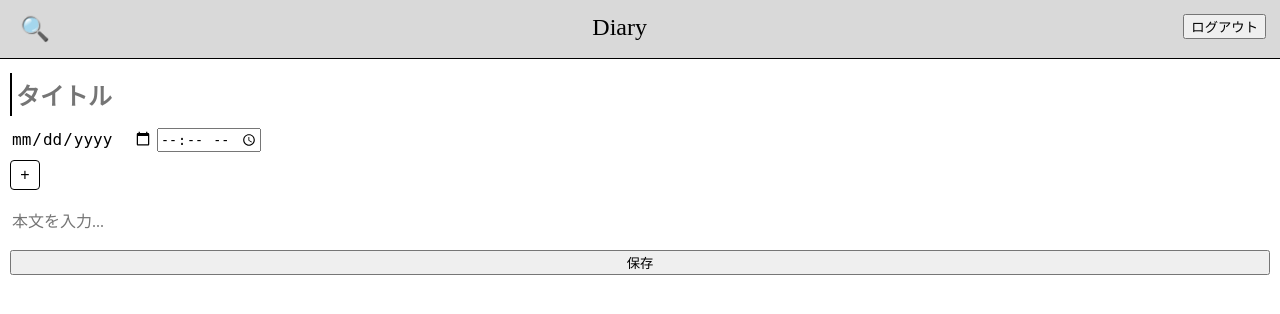
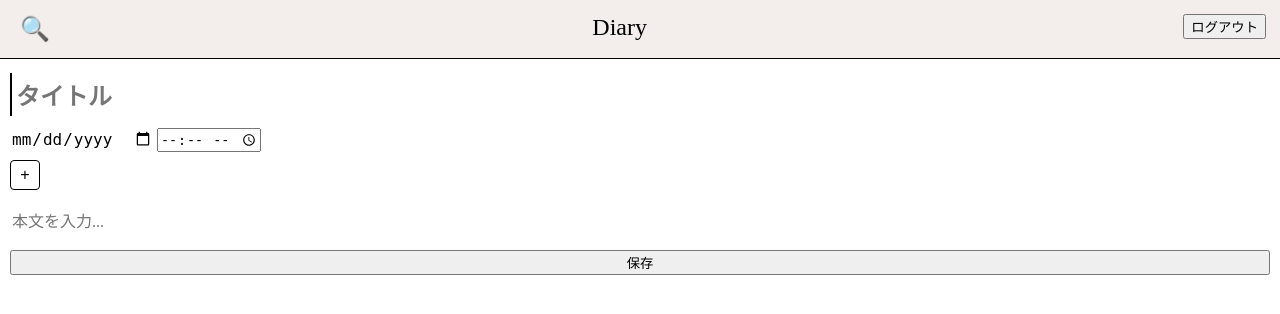
Before and after one commit to CoreNion/Diary, a Django app: page /entry/create/ in a window 1280 px wide. Shown: the top 314 px of the page. Run offline with Django 5.2, Linux system fonts and the light colour scheme; the visitor is signed in with stand-in values (Sample User, id 1).

Commit message:
[UI] 基本色を定義

```diff
--- a/static/css/base.css
+++ b/static/css/base.css
@@ -1,3 +1,10 @@
+:root {
+  --primary-color: wheat;
+  --primary-light-color: #F3EEEB;
+  --secondary-color: deepskyblue;
+  --secondary-bg-color: #E1EEFF;
+}
+
 body {
   margin: 0;
   background-color: white;
@@ -5,7 +12,7 @@ body {
 
 .top-navbar {
   padding: 14px;
-  background-color: #D9D9D9;
+  background-color: var(--primary-light-color);
 
   border-bottom: solid 1px;
 
--- a/static/css/create.css
+++ b/static/css/create.css
@@ -1,3 +1,10 @@
+:root {
+  --primary-color: wheat;
+  --primary-light-color: #F3EEEB;
+  --secondary-color: skyblue;
+  --secondary-light-color: #E1EEFF;
+}
+
 .entry-form {
   display: flex;
   flex-direction: column;
@@ -66,7 +73,7 @@
   padding: 4px 10px;
   border-radius: 16px;
 
-  background: #D9D9D9;
+  background: var(--secondary-light-color);
 }
 
 .tag__input {
```
Also changed, not shown: static/css/home.css (+17 -4 lines).
